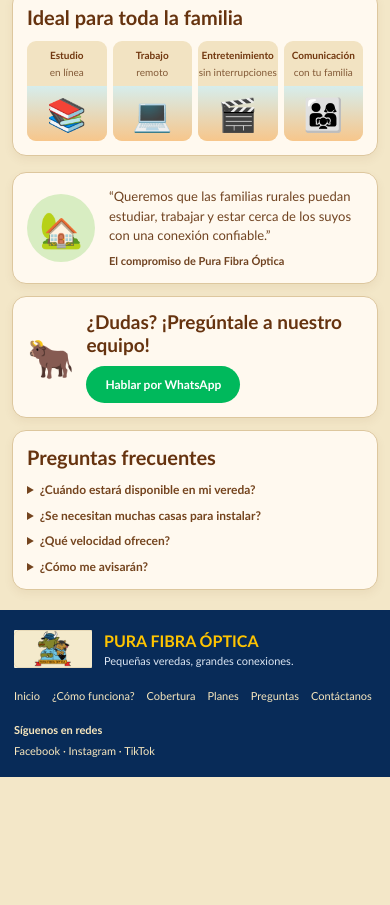
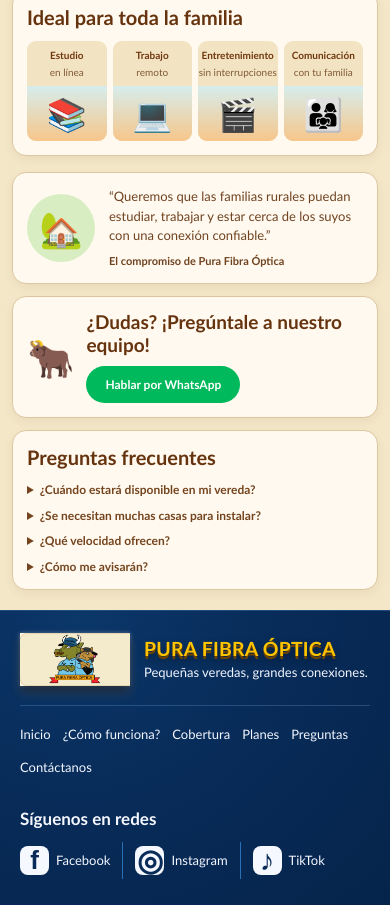
Before and after one commit to LintonGomez/pura-fibra-optica-landing, a plain HTML site: page index.html in a window 390 px wide. Shown: the part 1605-2510 px from the top of the page. Before the commit the page ends 2382 px from the top, so only its background shows below. Drawn offline with Linux system fonts and the light colour scheme.

Commit message:
Apply approved brand banner style to footer

```diff
--- a/index.html
+++ b/index.html
@@ -110,6 +110,64 @@ footer{background:#082b58;color:#f9e8be;padding:16px 32px;display:flex;align-ite
   .nav a,.nav a.soft,.nav a.active{min-height:38px;padding:8px 11px}
 }
 
+
+/* Footer inspired by the approved brand banner */
+.brand-footer{
+  display:grid;grid-template-columns:minmax(0,1fr);gap:26px;
+  padding:28px clamp(20px,4.8vw,70px) 30px;
+  min-height:300px;color:#f6f8ff;
+  background:radial-gradient(ellipse at 20% 0%,#0b3769 0%,#082b58 48%,#05244b 100%);
+  border-top:1px solid #214b7c;
+}
+.footer-main{display:flex;flex-direction:column;gap:24px}
+.footer-identity{display:flex;align-items:center;gap:26px;min-width:0}
+.footer-logo{display:block;width:clamp(155px,25vw,270px);height:auto;max-height:190px;object-fit:contain;flex:0 0 auto;filter:drop-shadow(0 7px 5px rgba(0,0,0,.52)) drop-shadow(0 0 2px rgba(255,255,255,.35));background:transparent;border-radius:0}
+.footer-brand-copy{display:flex;flex-direction:column;gap:6px;min-width:0}
+.footer-brand-copy strong{font-size:clamp(25px,3.1vw,42px);line-height:1.05;font-weight:1000;letter-spacing:.2px;color:#ffc400;text-shadow:0 3px 0 #6b4200,0 5px 10px rgba(0,0,0,.45)}
+.footer-brand-copy small{font-size:clamp(14px,1.7vw,22px);line-height:1.35;color:#f2f5ff}
+.brand-footer .footer-nav{display:flex;align-items:center;justify-content:space-between;flex-wrap:wrap;gap:0;padding:16px 0 0;border-top:1px solid rgba(120,173,232,.26)}
+.brand-footer .footer-nav a{display:inline-flex;align-items:center;padding:5px 16px;color:#f3f6ff;text-decoration:none;font-size:clamp(13px,1.3vw,18px);transition:color .2s ease,text-shadow .2s ease}
+.brand-footer .footer-nav a:first-child{padding-left:0}
+.brand-footer .footer-nav a+a{border-left:1px solid #2871b9}
+.brand-footer .footer-nav a:hover,.brand-footer .footer-nav a:focus-visible{color:#ffc400;text-shadow:0 0 12px rgba(255,196,0,.25)}
+.footer-social{display:flex;flex-direction:column;gap:12px}
+.footer-social>strong{font-size:clamp(18px,1.8vw,24px);color:#f6f8ff}
+.social-links{display:flex;align-items:center;flex-wrap:wrap;gap:0}
+.social-links a{display:inline-flex;align-items:center;gap:12px;padding:0 26px;color:#f3f6ff;text-decoration:none;font-size:clamp(14px,1.5vw,20px);transition:color .2s ease}
+.social-links a:first-child{padding-left:0}
+.social-links a+a{border-left:1px solid #2871b9}
+.social-links a:hover,.social-links a:focus-visible{color:#ffc400}
+.social-icon{display:grid;place-items:center;width:38px;height:38px;border-radius:8px;background:#f6f8ff;color:#082b58;font-family:Arial,sans-serif;font-size:34px;line-height:1;font-weight:900}
+.instagram-icon{font-size:38px}
+.tiktok-icon{font-size:37px}
+@media(max-width:700px){
+ .brand-footer{padding:22px 20px 26px;gap:23px;min-height:0}
+ .footer-main{gap:19px}
+ .footer-identity{gap:14px;align-items:center}
+ .footer-logo{width:110px;max-height:100px}
+ .footer-brand-copy{gap:5px}
+ .footer-brand-copy strong{font-size:clamp(19px,5vw,25px);line-height:1.1}
+ .footer-brand-copy small{font-size:13px;line-height:1.35}
+ .brand-footer .footer-nav{justify-content:flex-start;gap:0 12px;padding-top:12px}
+ .brand-footer .footer-nav a,.brand-footer .footer-nav a:first-child{padding:7px 0;font-size:13px;border-left:0}
+ .brand-footer .footer-nav a+a{border-left:0}
+ .footer-social{gap:10px}
+ .footer-social>strong{font-size:17px}
+ .social-links{gap:12px 0}
+ .social-links a,.social-links a:first-child{padding:4px 12px 4px 0;font-size:13px;gap:7px;border-left:0}
+ .social-links a+a{padding-left:12px;border-left:1px solid #2871b9}
+ .social-icon{width:29px;height:29px;font-size:26px}
+ .instagram-icon{font-size:30px}.tiktok-icon{font-size:29px}
+}
+@media(max-width:380px){
+ .footer-identity{gap:9px}
+ .footer-logo{width:90px}
+ .footer-brand-copy strong{font-size:18px}
+ .footer-brand-copy small{font-size:11px}
+ .brand-footer .footer-nav{gap:0 10px}
+ .brand-footer .footer-nav a{font-size:12px}
+}
+
 </style>
 </head>
 <body>
@@ -156,7 +214,28 @@ footer{background:#082b58;color:#f9e8be;padding:16px 32px;display:flex;align-ite
 <details class="faq-item"><summary>¿Qué velocidad ofrecen?</summary><p>Los planes y velocidades se comunicarán cuando se confirme la disponibilidad del servicio en tu sector.</p></details>
 <details class="faq-item"><summary>¿Cómo me avisarán?</summary><p>Si autorizas el contacto, te escribiremos al número de WhatsApp que registres.</p></details>
 </div></section></div></main>
-<footer><div class="footer-brand"><img class="footer-logo" src="assets/logo-pura-fibra.png" alt="Pura Fibra Óptica"><span><strong>PURA FIBRA ÓPTICA</strong><small>Pequeñas veredas, grandes conexiones.</small></span></div><nav class="footer-nav" aria-label="Enlaces de pie"><a href="#inicio">Inicio</a><a href="#como-funciona">¿Cómo funciona?</a><a href="#cobertura">Cobertura</a><a href="#familia">Planes</a><a href="#preguntas">Preguntas</a><a href="#contacto">Contáctanos</a></nav><div class="socials"><strong>Síguenos en redes</strong>Facebook · Instagram · TikTok</div></footer>
+<footer class="brand-footer">
+  <div class="footer-main">
+    <div class="footer-identity">
+      <img class="footer-logo" src="assets/logo-pura-fibra.png" alt="Los personajes de Pura Fibra Óptica">
+      <div class="footer-brand-copy">
+        <strong>PURA FIBRA ÓPTICA</strong>
+        <small>Pequeñas veredas, grandes conexiones.</small>
+      </div>
+    </div>
+    <nav class="footer-nav" aria-label="Enlaces de pie de página">
+      <a href="#inicio">Inicio</a><a href="#como-funciona">¿Cómo funciona?</a><a href="#cobertura">Cobertura</a><a href="#familia">Planes</a><a href="#preguntas">Preguntas</a><a href="#contacto">Contáctanos</a>
+    </nav>
+  </div>
+  <div class="footer-social">
+    <strong>Síguenos en redes</strong>
+    <div class="social-links">
+      <a href="https://www.facebook.com/" target="_blank" rel="noopener noreferrer" aria-label="Facebook"><span class="social-icon" aria-hidden="true">f</span><span>Facebook</span></a>
+      <a href="https://www.instagram.com/" target="_blank" rel="noopener noreferrer" aria-label="Instagram"><span class="social-icon instagram-icon" aria-hidden="true">◎</span><span>Instagram</span></a>
+      <a href="https://www.tiktok.com/" target="_blank" rel="noopener noreferrer" aria-label="TikTok"><span class="social-icon tiktok-icon" aria-hidden="true">♪</span><span>TikTok</span></a>
+    </div>
+  </div>
+</footer>
 </div>
 <script>
 "use strict";
```
